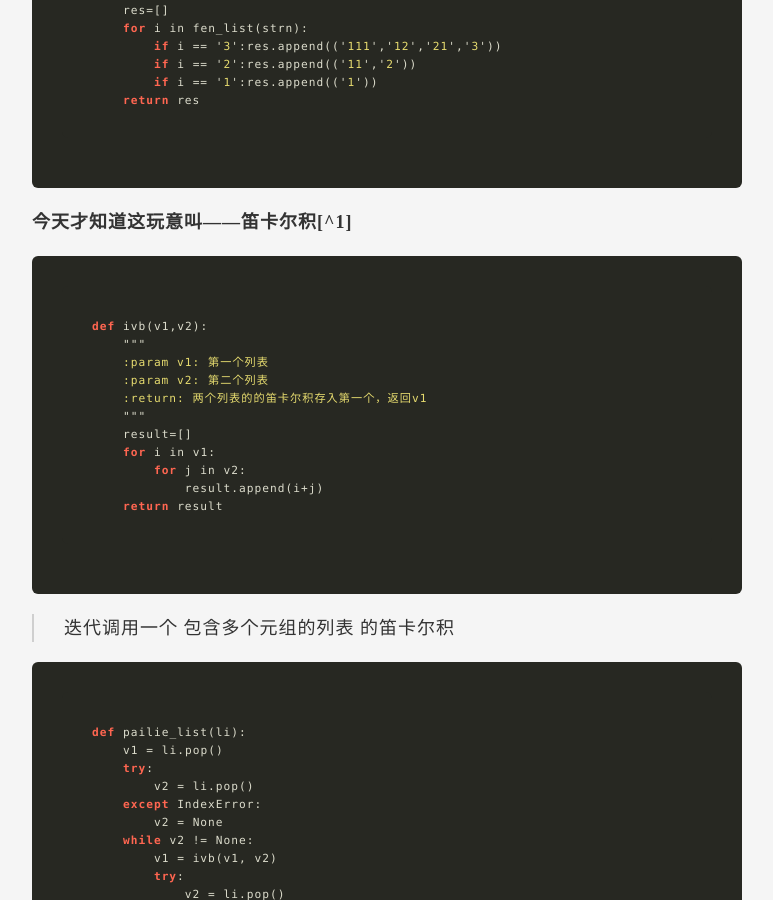
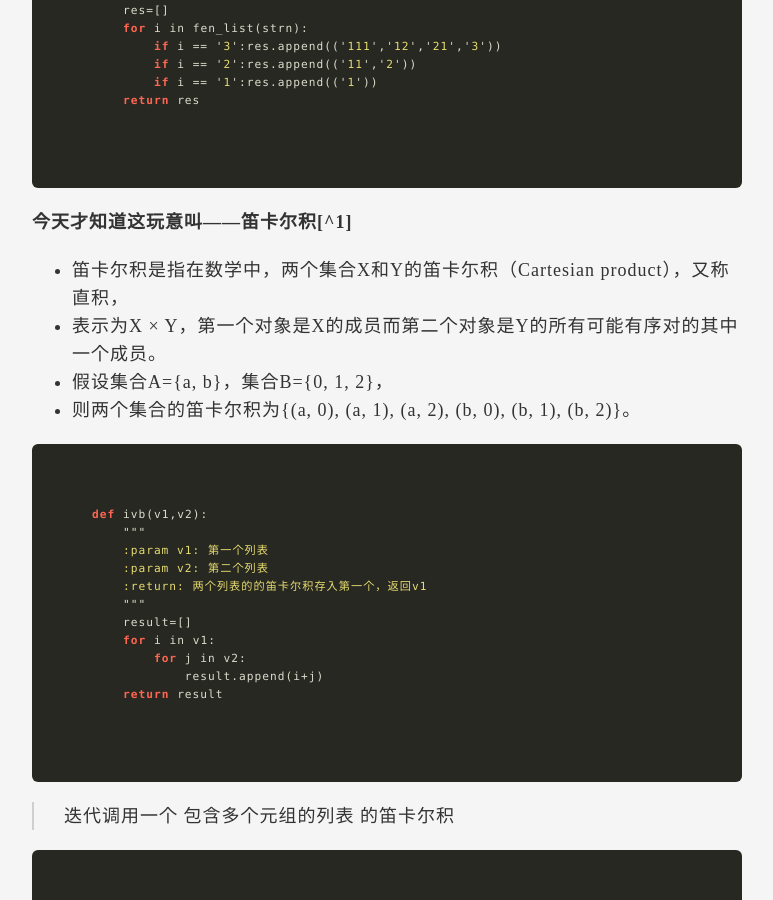
Before and after one commit to hlowd/hlowd.github.io, a Jekyll site: the page built from _posts/2017-3-29-牛顿家的楼梯.md, in a window 1280 px wide and 900 px high, scrolled down 4353 px. Shown: the whole window, without its empty margins (253-1026 px from the left). Built offline with Jekyll 4.4.1, drawn with Linux system fonts in a browser that asks for light colours; our own code applies the rules of GitHub Pages for plain Markdown files; some of the changed text lies outside the part shown.

Commit message:
Update 2017-3-29-牛顿家的楼梯.md

````diff
--- a/_posts/2017-3-29-牛顿家的楼梯.md
+++ b/_posts/2017-3-29-牛顿家的楼梯.md
@@ -147,6 +147,10 @@ def fenjie(strn):
 ```
 
 **今天才知道这玩意叫——笛卡尔积[^1]**
+* 笛卡尔积是指在数学中，两个集合X和Y的笛卡尓积（Cartesian product），又称直积，
+* 表示为X × Y，第一个对象是X的成员而第二个对象是Y的所有可能有序对的其中一个成员。
+* 假设集合A={a, b}，集合B={0, 1, 2}，
+*  则两个集合的笛卡尔积为{(a, 0), (a, 1), (a, 2), (b, 0), (b, 1), (b, 2)}。
 
 ```python
 def ivb(v1,v2):
````
Also changed, not shown: other parts of _posts/2017-3-29-牛顿家的楼梯.md (+0 -5 lines).
